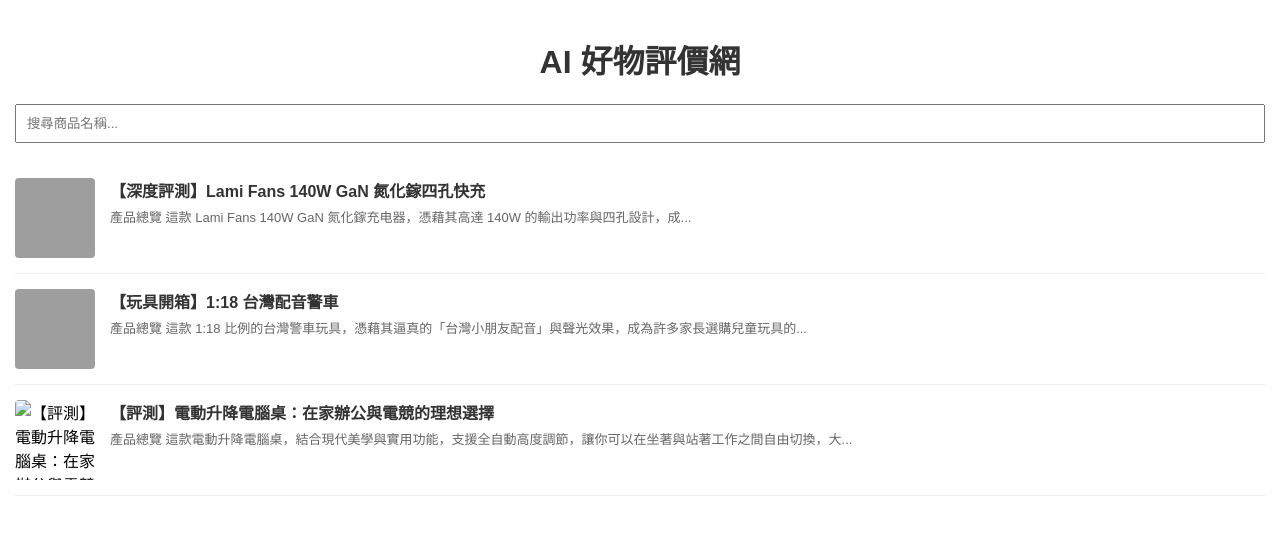
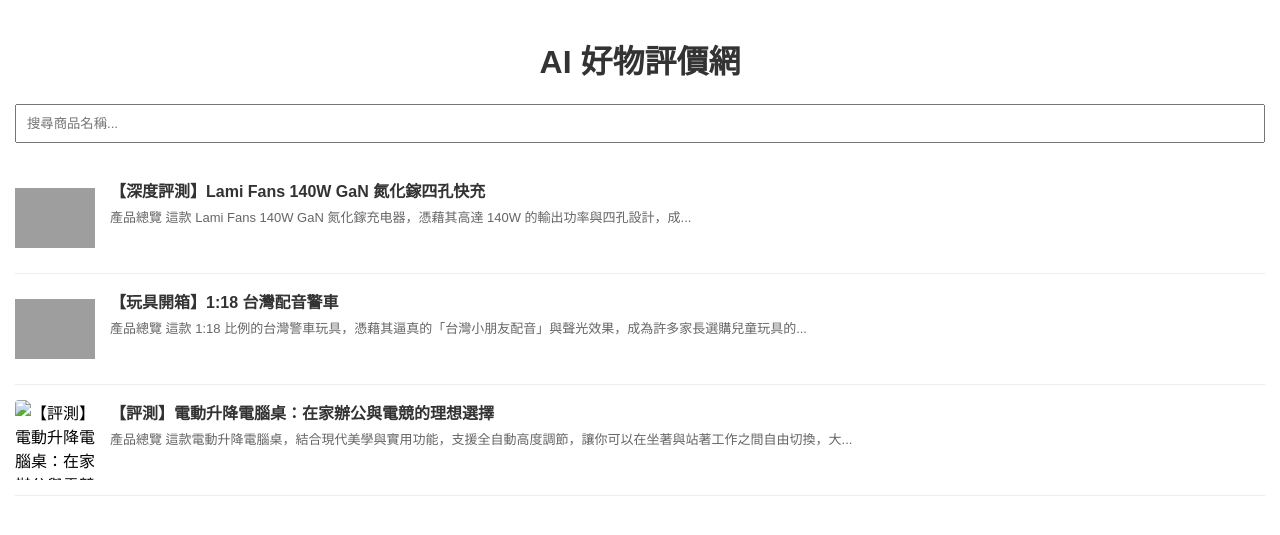
Before and after one commit to MDDAD/momo-evaluate, a Jekyll site: the page built from index.html, in a window 1280 px wide. Shown: the top 535 px of the page. Built offline with Jekyll 4.4.1, drawn with Linux system fonts in a browser that asks for light colours; grey boxes are pictures that could not be loaded.

```diff
--- a/index.html
+++ b/index.html
@@ -11,7 +11,7 @@
     h1 { text-align: center; color: #333; }
     #searchInput { width: 100%; padding: 10px; margin-bottom: 20px; box-sizing: border-box; }
     .product-row { display: flex; align-items: flex-start; border-bottom: 1px solid #eee; padding: 15px 0; }
-    .product-row img { width: 80px; height: 80px; object-fit: cover; border-radius: 4px; margin-right: 15px; flex-shrink: 0; }
+    .product-row img { width: 80px; height: 80px; object-fit: contain; border-radius: 4px; margin-right: 15px; flex-shrink: 0; }
     .product-info { flex: 1; min-width: 0; }
     .product-info h3 { margin: 0 0 5px 0; font-size: 16px; color: #333; }
     .product-info p { margin: 0; font-size: 13px; color: #666; }
```
